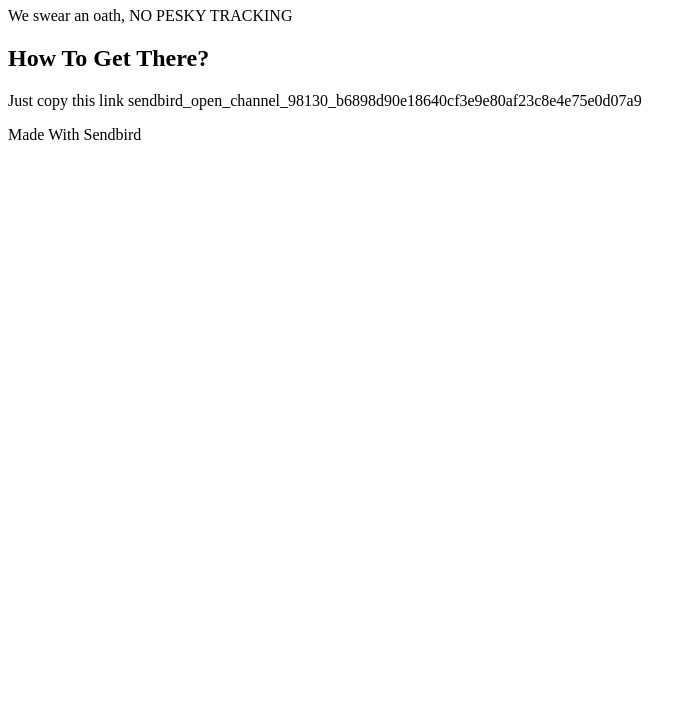
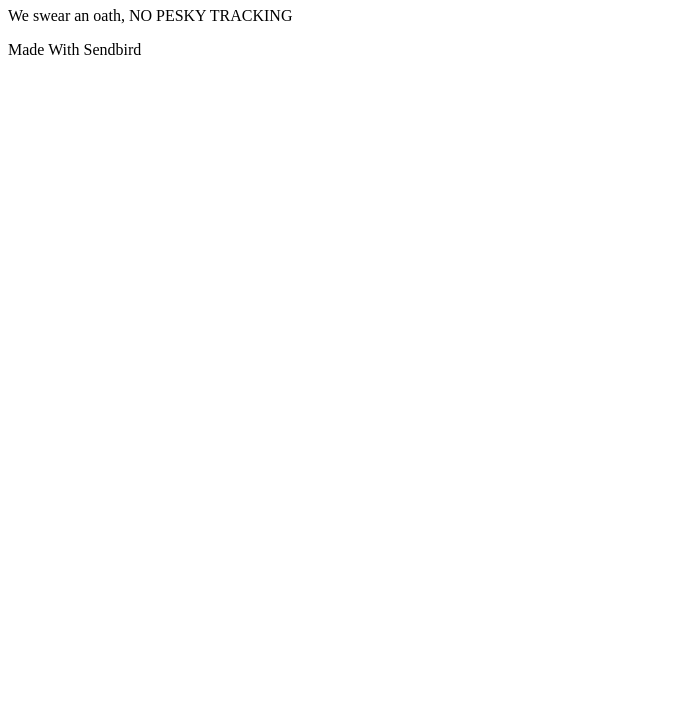
Before and after one commit to WatchGamingVideos/nvdhangouts, a plain HTML site: page index.html in a window 1280 px wide. Shown: the part 73-800 px from the top of the page, without its empty margins (0-696 px from the left). Drawn offline with Linux system fonts and the light colour scheme.

Commit message:
Update index.html

```diff
--- a/index.html
+++ b/index.html
@@ -4,8 +4,6 @@
 
 <h1>Nvd Hangouts</h1>
   <p>We swear an oath, NO PESKY TRACKING<p>
-  <h2>How To Get There?</h2>
-<p>Just copy this link sendbird_open_channel_98130_b6898d90e18640cf3e9e80af23c8e4e75e0d07a9<p>
 <p>Made With Sendbird<p>
 
 </body>
```
